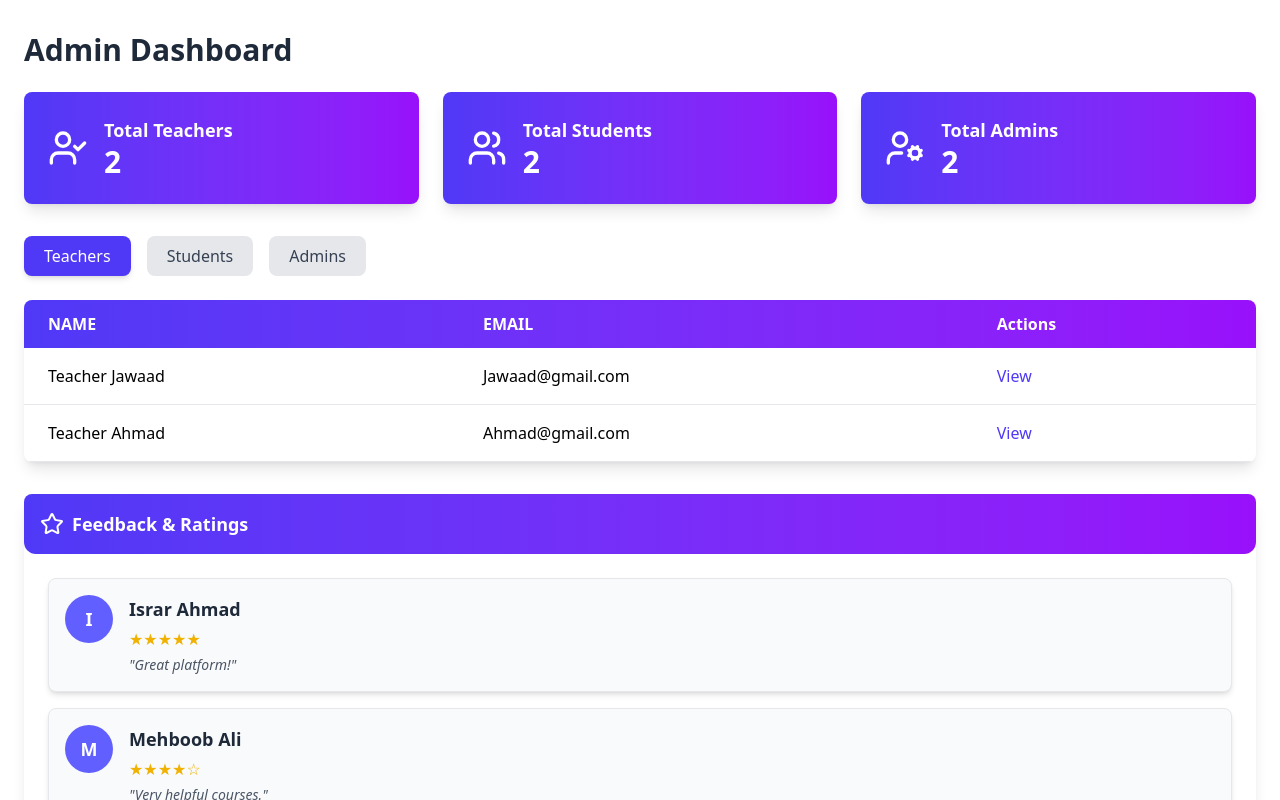
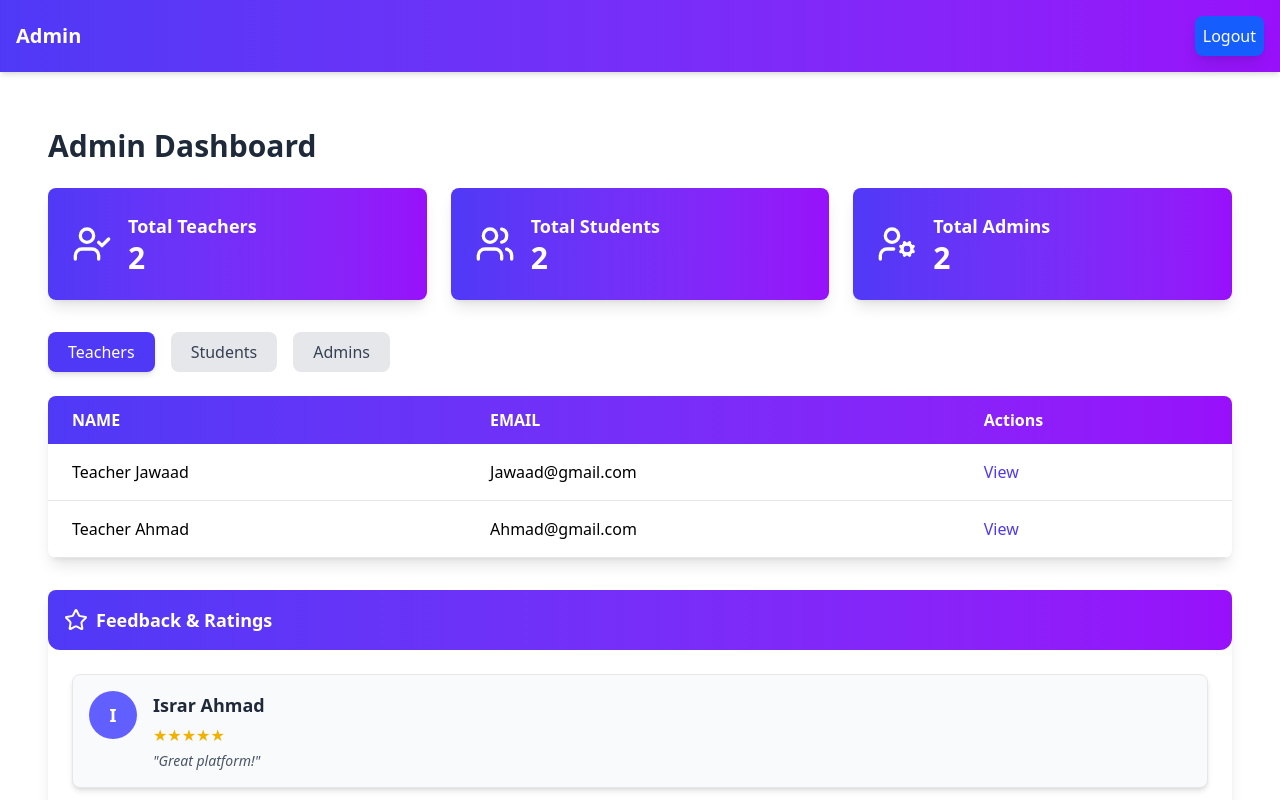
Before and after one commit to israrahmad831/Learning-Website, a React (Vite) app in the folder Frontend/: page /auth/login/admin in a window 1280 px wide. Shown: the top 800 px of the page. Built offline with nearby package versions, Linux system fonts and the light colour scheme.

Commit message:
added admin layout

```diff
--- a/Frontend/src/App.jsx
+++ b/Frontend/src/App.jsx
@@ -1,4 +1,4 @@
-import React from "react";
+import React, { useState } from "react";
 import { BrowserRouter as Router, Routes, Route } from "react-router-dom";
 import { AuthProvider } from "./contexts/AuthContext";
 
@@ -10,8 +10,8 @@ import Dashboard from "./pages/Dashboard";
 
 import MainLayout from "./layout/MainLayout";
 import AuthLayout from "./layout/AuthLayout";
-import { useState } from "react";
 import AdminDashboard from "./pages/Admin/AdminDashboard";
+import AdminLayout from "./layout/AdminLayout";
 
 function App() {
   const [count, setCount] = useState(0);
@@ -20,20 +20,27 @@ function App() {
     <AuthProvider>
       <Router>
         <Routes>
+          {/* Public Routes */}
           <Route path="/" element={<MainLayout />}>
             <Route index element={<Home />} />
-            <Route path="/courses" element={<Courses />} />
+            <Route path="courses" element={<Courses />} />
           </Route>
 
+          {/* Auth Routes */}
           <Route element={<AuthLayout />}>
-            <Route path="/auth/register" element={<Register />} />
-            <Route path="/auth/login" element={<Login />} />
+            <Route path="auth/register" element={<Register />} />
+            <Route path="auth/login" element={<Login />} />
           </Route>
 
+          {/* User Dashboard */}
           <Route path="/dashboard" element={<MainLayout />}>
             <Route index element={<Dashboard />} />
           </Route>
-            <Route path="/auth/login/admin" element={<AdminDashboard/>} />
+
+          {/* Admin Layout with Nested Dashboard */}
+          <Route path="/auth/login/admin" element={<AdminLayout />}>
+            <Route index element={<AdminDashboard />} />
+          </Route>
         </Routes>
       </Router>
     </AuthProvider>
--- /dev/null
+++ b/Frontend/src/layout/AdminLayout.jsx
@@ -0,0 +1,26 @@
+import React from "react";
+import { NavLink, Outlet } from "react-router-dom";
+
+const AdminLayout = () => {
+  return (
+    <div className="min-h-screen ">
+      {/* Navbar */}
+      <nav className="bg-gradient-to-r from-indigo-600 to-purple-600 text-white p-4 flex justify-between items-center shadow-md">
+        <h1 className="text-xl font-bold">Admin</h1>
+        <NavLink
+          to="/"
+          className="bg-blue-600 text-white p-2 rounded-lg shadow-lg flex items-center"
+        >
+          Logout
+        </NavLink>
+      </nav>
+
+      {/* Main Content */}
+      <div className="p-6">
+        <Outlet />
+      </div>
+    </div>
+  );
+};
+
+export default AdminLayout;
--- /dev/null
+++ b/Frontend/src/pages/UserStudent/UserStudent.jsx
@@ -0,0 +1,9 @@
+import React from 'react'
+
+const UserStudent = () => {
+  return (
+    <div>UserStudent</div>
+  )
+}
+
+export default UserStudent
```
